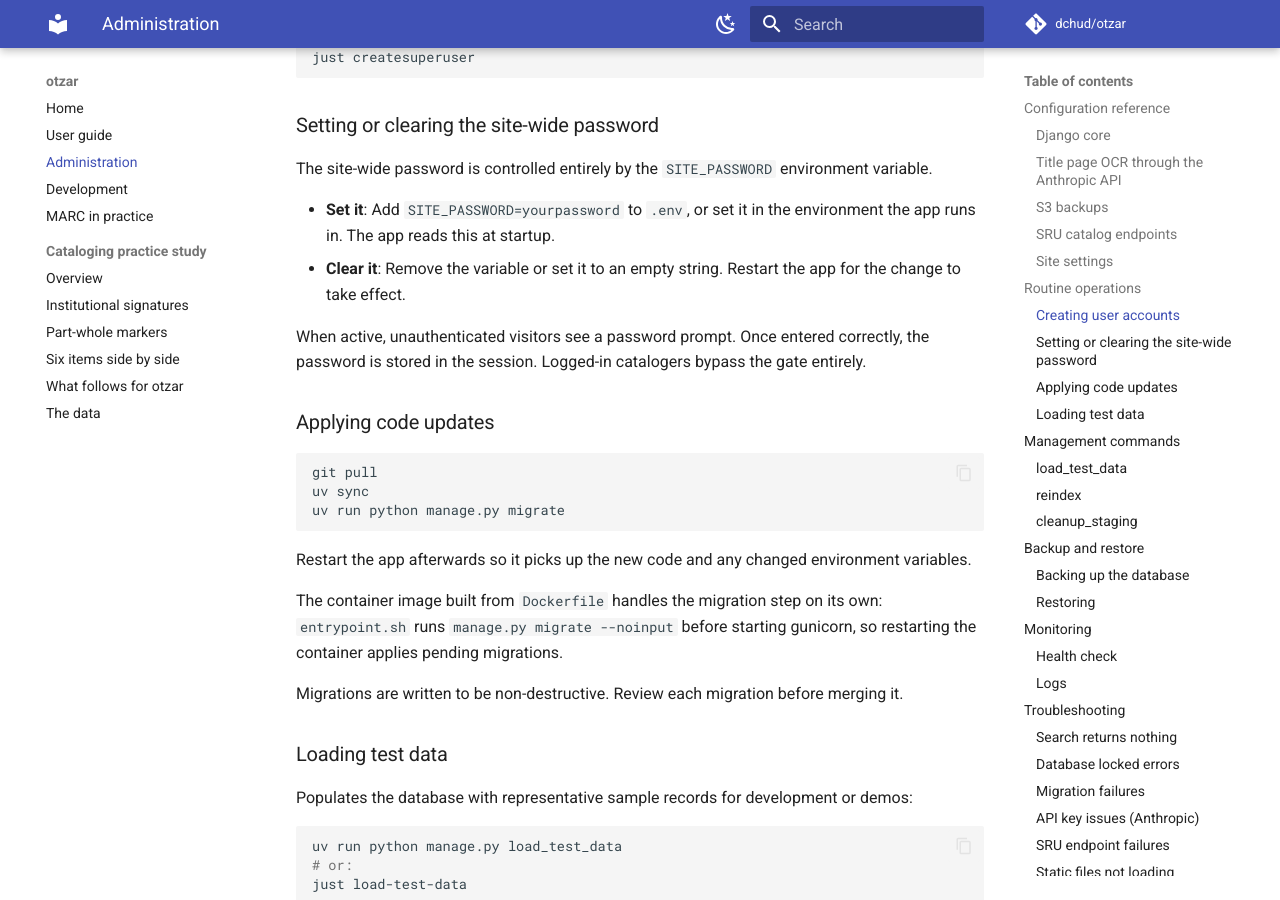
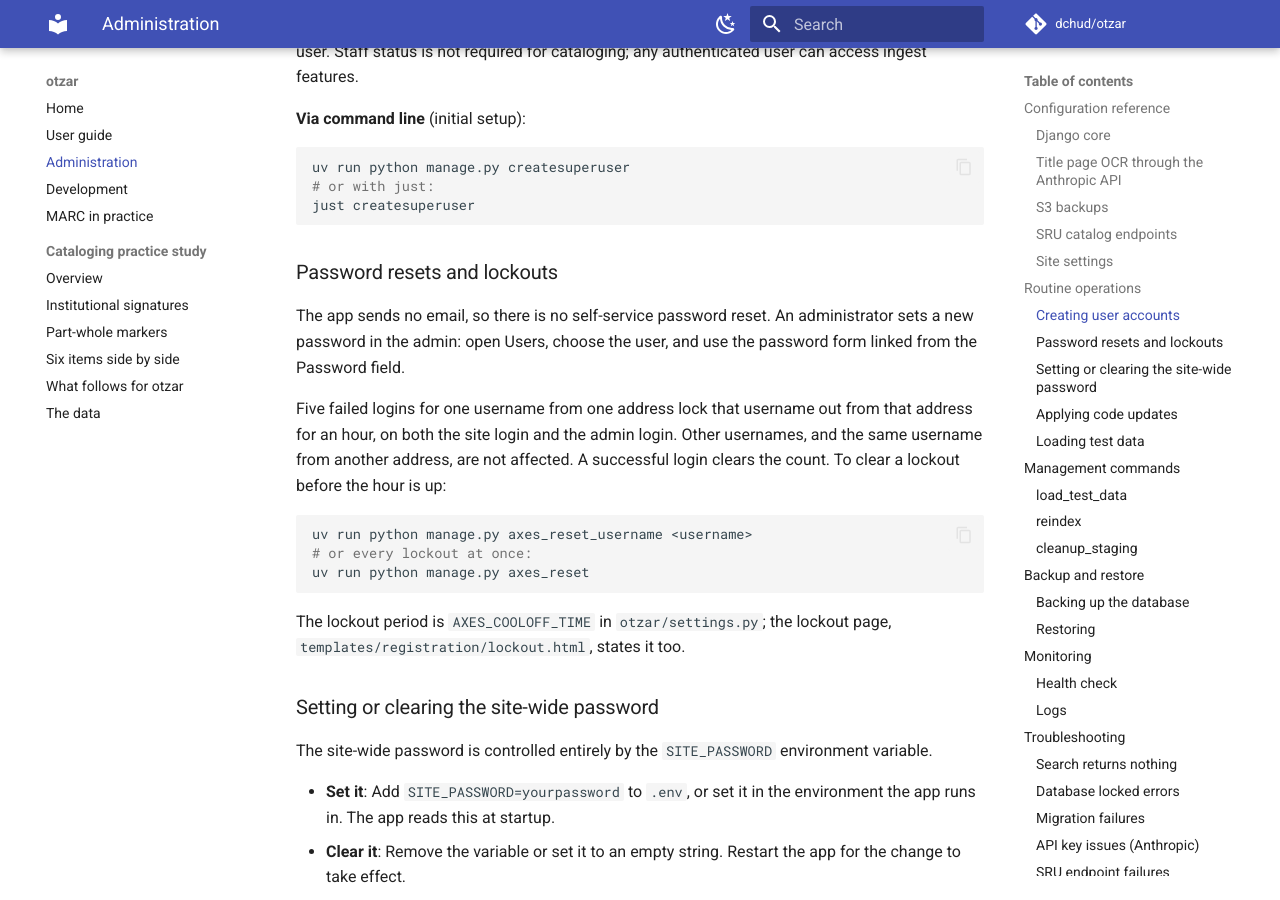
Before and after one commit to dchud/otzar, an MkDocs documentation site: the page built from docs/administration.md, in a window 1280 px wide and 900 px high, scrolled down 2667 px. Built offline with MkDocs 1.6.1 and Material for MkDocs 9.7.7, drawn with Linux system fonts in a browser that asks for light colours; comment, search, counter and statistics services are not loaded; some of the changed text lies outside the part shown.

Commit message:
docs: document lockouts, password resets and FORWARDED_ALLOW_IPS
Closes bd-n7a.1.

````diff
--- a/docs/administration.md
+++ b/docs/administration.md
@@ -12,11 +12,12 @@ template.
 
 | Variable | Required | Default | Description |
 |---|---|---|---|
-| `SECRET_KEY` | Yes (production) | Insecure dev fallback | Django secret key. Generate with: `python -c "from django.core.management.utils import get_random_secret_key; print(get_random_secret_key())"` |
+| `SECRET_KEY` | Yes (production) | Insecure dev fallback | Django secret key. With `DEBUG` false the app refuses to start on the fallback or an empty value. Generate with: `python -c "from django.core.management.utils import get_random_secret_key; print(get_random_secret_key())"` |
 | `DEBUG` | No | `true` | Set to `false` in production. Accepts `true`, `1`, `yes` (case-insensitive). |
 | `ALLOWED_HOSTS` | No | `localhost,127.0.0.1` | Comma-separated list of hostnames the app will serve. In production, set to the hostname the site is served from. |
 | `CSRF_TRUSTED_ORIGINS` | No | (empty) | Comma-separated list of origins for CSRF validation. Set to the full site URL including scheme (e.g. `https://catalog.example.org`). |
 | `DATA_DIR` | No | Project root | Directory for the SQLite database, cache, and media files. In production, point it at storage that survives a restart or a rebuilt container. Locally, defaults to the project directory. |
+| `FORWARDED_ALLOW_IPS` | Yes (production) | `127.0.0.1` | Address of the reverse proxy, read by `entrypoint.sh` and passed to gunicorn's `--forwarded-allow-ips`. Gunicorn passes `X-Forwarded-*` headers through to Django only from this address. With the proxy on the host and the app in a container, set it to the Docker bridge address the proxy's requests arrive from. |
 
 ### Title page OCR through the Anthropic API
 
@@ -71,6 +72,26 @@ uv run python manage.py createsuperuser
 # or with just:
 just createsuperuser
 ```
+
+### Password resets and lockouts
+
+The app sends no email, so there is no self-service password reset. An
+administrator sets a new password in the admin: open Users, choose the user,
+and use the password form linked from the Password field.
+
+Five failed logins for one username from one address lock that username out
+from that address for an hour, on both the site login and the admin login.
+Other usernames, and the same username from another address, are not affected.
+A successful login clears the count. To clear a lockout before the hour is up:
+
+```bash
+uv run python manage.py axes_reset_username <username>
+# or every lockout at once:
+uv run python manage.py axes_reset
+```
+
+The lockout period is `AXES_COOLOFF_TIME` in `otzar/settings.py`; the lockout
+page, `templates/registration/lockout.html`, states it too.
 
 ### Setting or clearing the site-wide password
 
@@ -240,7 +261,9 @@ authentication.
 
 Gunicorn writes access and error logs to stdout and stderr
 (`--access-logfile -` and `--error-logfile -` in `entrypoint.sh`), where the
-process manager or container runtime collects them.
+process manager or container runtime collects them. The application writes
+its own log lines, and the traceback of any request that fails with a server
+error, to the same stream with a timestamp, level and logger name.
 
 
 ## Troubleshooting
````
Also changed, not shown: 2 other files.
